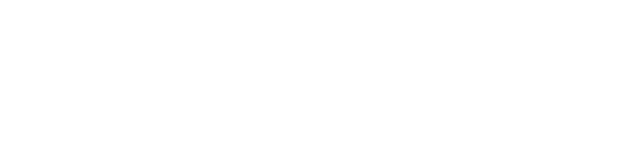
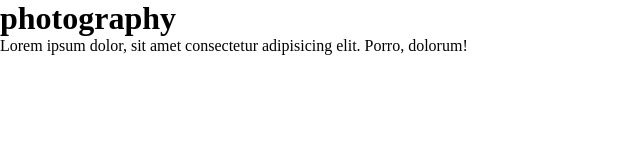
Before and after one commit to DanielMutunga/photography_website, a plain HTML site: page index.html in a window 1280 px wide. Shown: the whole page, without its empty margins (0-640 px from the left). Drawn offline with Linux system fonts and the light colour scheme.

Commit message:
My second Commit

```diff
--- a/index.html
+++ b/index.html
@@ -7,6 +7,7 @@
     <link rel="stylesheet" href="./style.css">
 </head>
 <body>
-
+    <h1>photography</h1>
+    <p>Lorem ipsum dolor, sit amet consectetur adipisicing elit. Porro, dolorum!</p>
 </body>
 </html>
```
